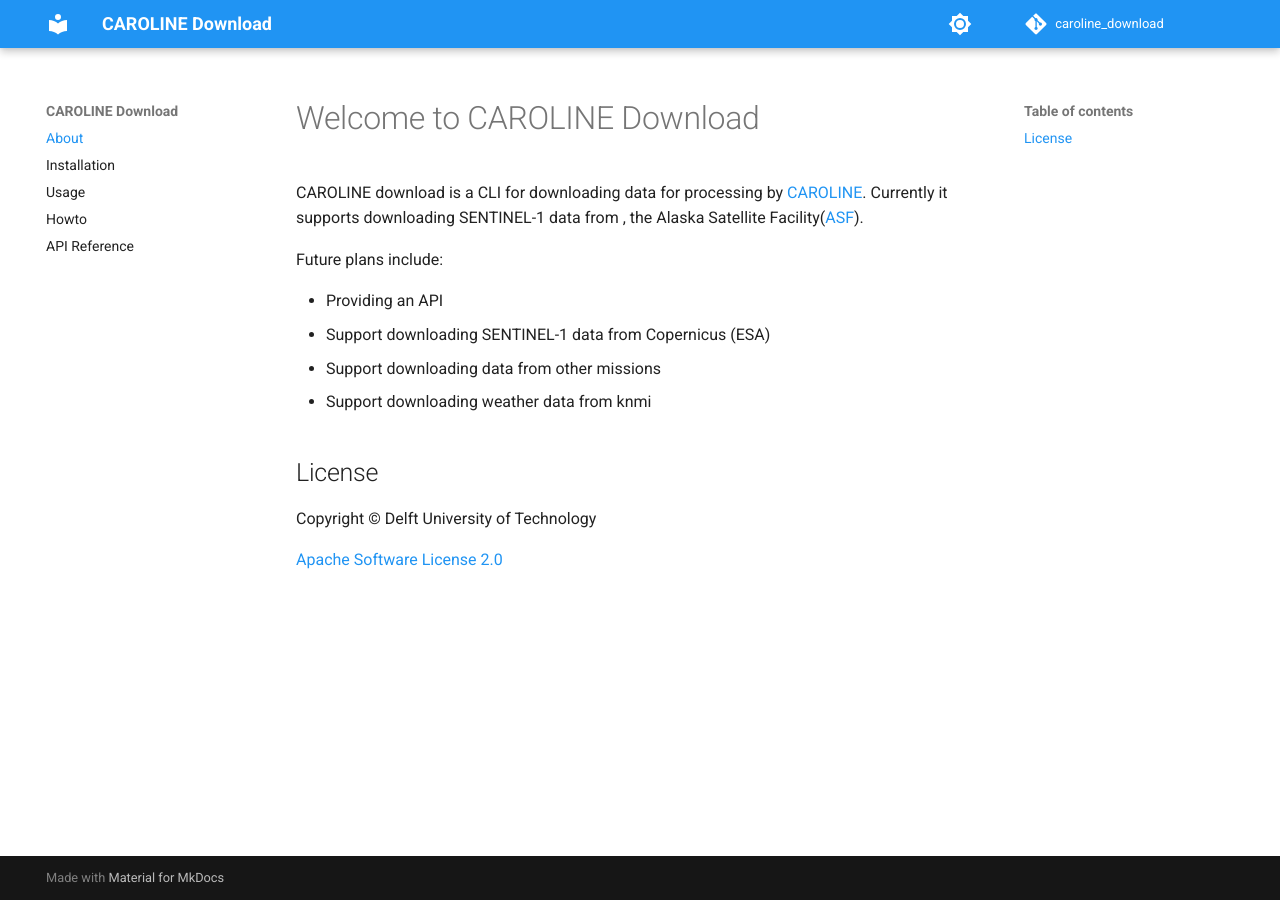
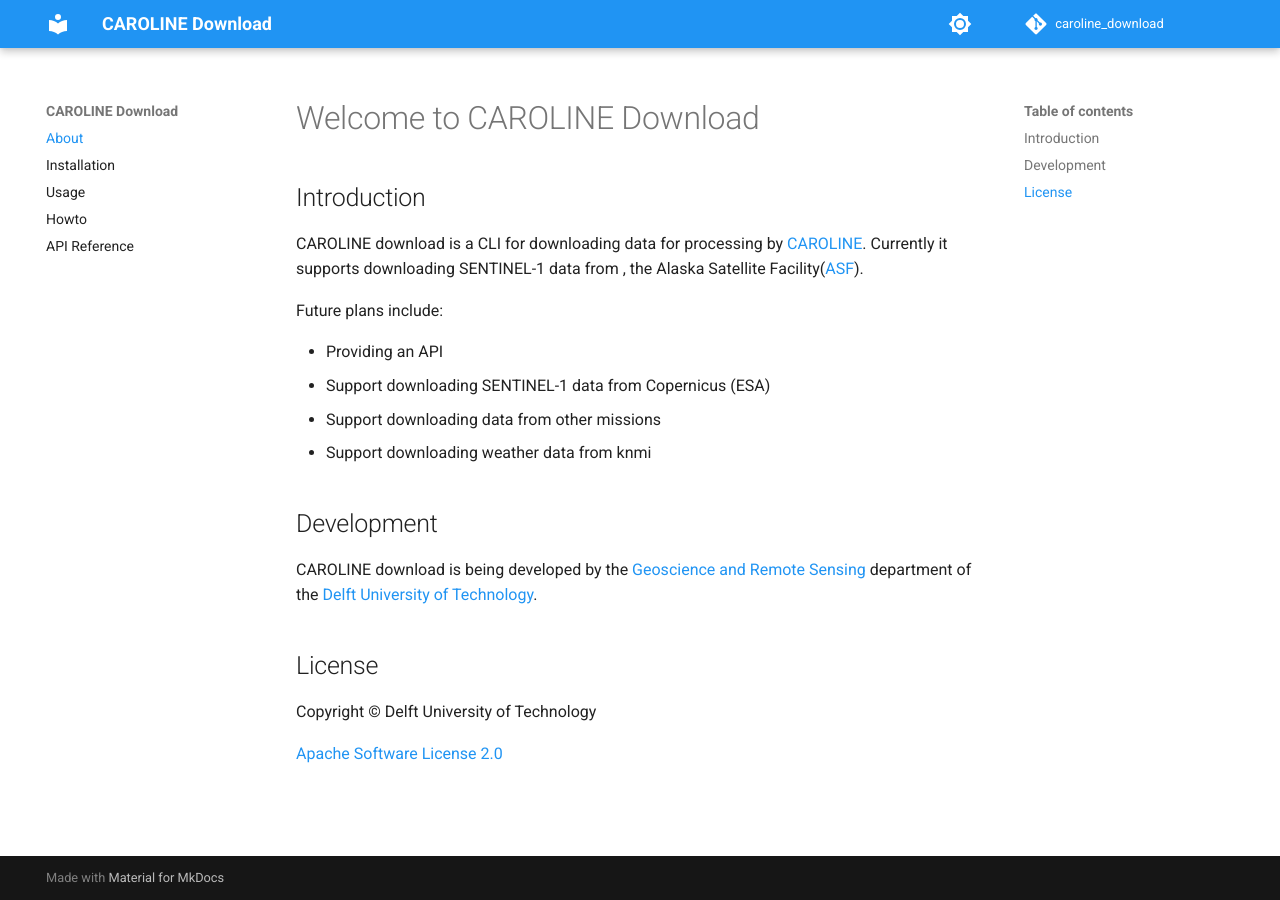
Before and after one commit to TUDelftGeodesy/caroline-download, an MkDocs documentation site: the page built from docs/index.md, in a window 1280 px wide. Built offline with MkDocs 1.6.1 and Material for MkDocs 9.7.7, drawn with Linux system fonts in a browser that asks for light colours; comment, search, counter and statistics services are not loaded.

Commit message:
Update documentation for version 0.1.1

```diff
--- a/docs/index.md
+++ b/docs/index.md
@@ -1,4 +1,6 @@
 # Welcome to CAROLINE Download
+
+## Introduction
 
 CAROLINE download is a CLI for downloading data for processing by [CAROLINE](https://bitbucket.org/grsradartudelft/caroline/src/main/). Currently it supports downloading SENTINEL-1 data from , the Alaska Satellite Facility([ASF](https://asf.alaska.edu)).
 
@@ -9,6 +11,11 @@
 - Support downloading data from other missions
 - Support downloading weather data from knmi
 
+## Development
+
+CAROLINE download is being developed by the [Geoscience and Remote Sensing](https://www.tudelft.nl/en/ceg/about-faculty/departments/geoscience-remote-sensing)
+department of the [Delft University of Technology](https://www.tudelft.nl/en/).
+
 ## License
 
 Copyright &copy; Delft University of Technology
```
Also changed, not shown: docs/howto.md (+1 -1 lines), docs/installation.md (+2 -2 lines), docs/usage.md (+2 -2 lines).
